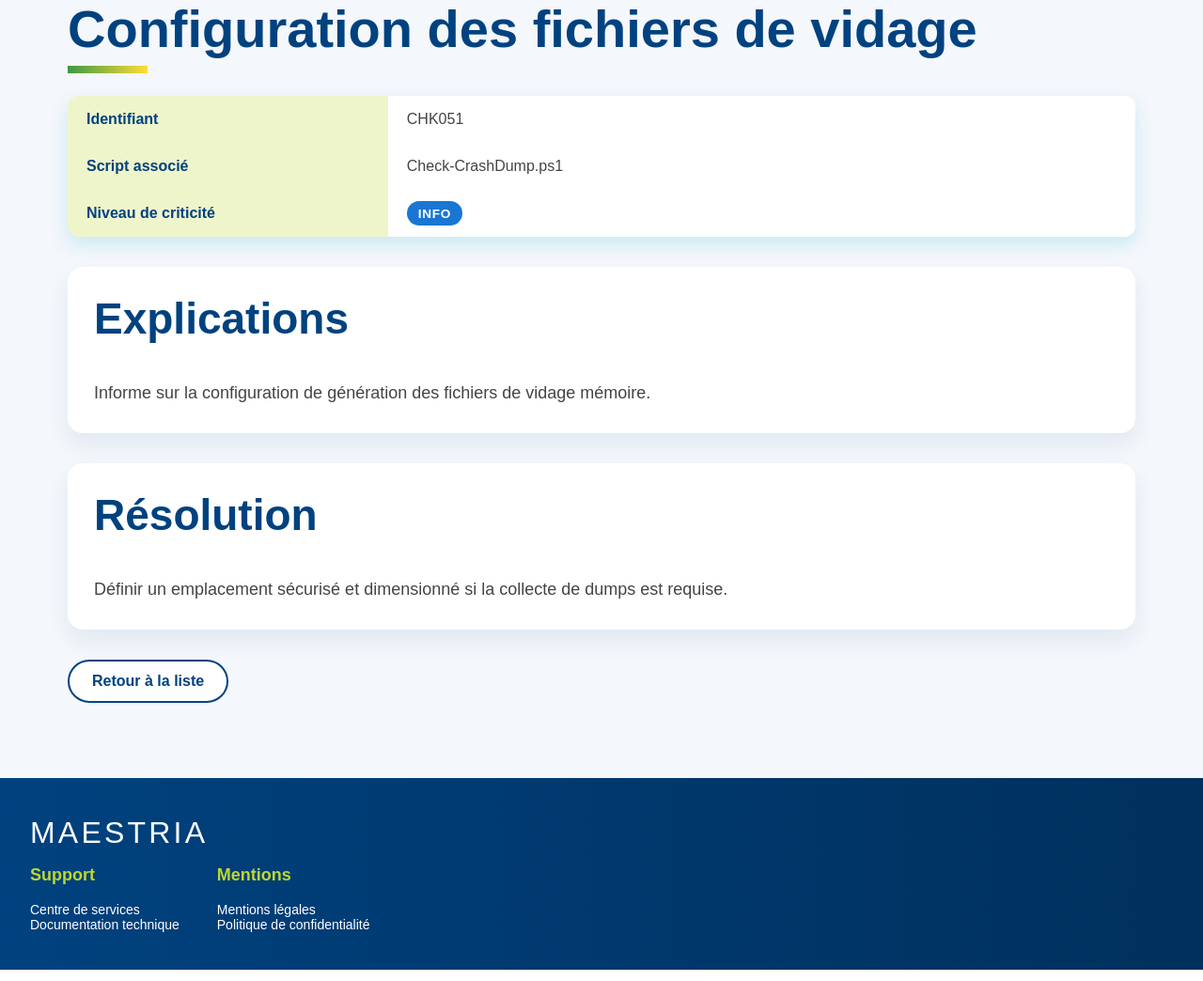
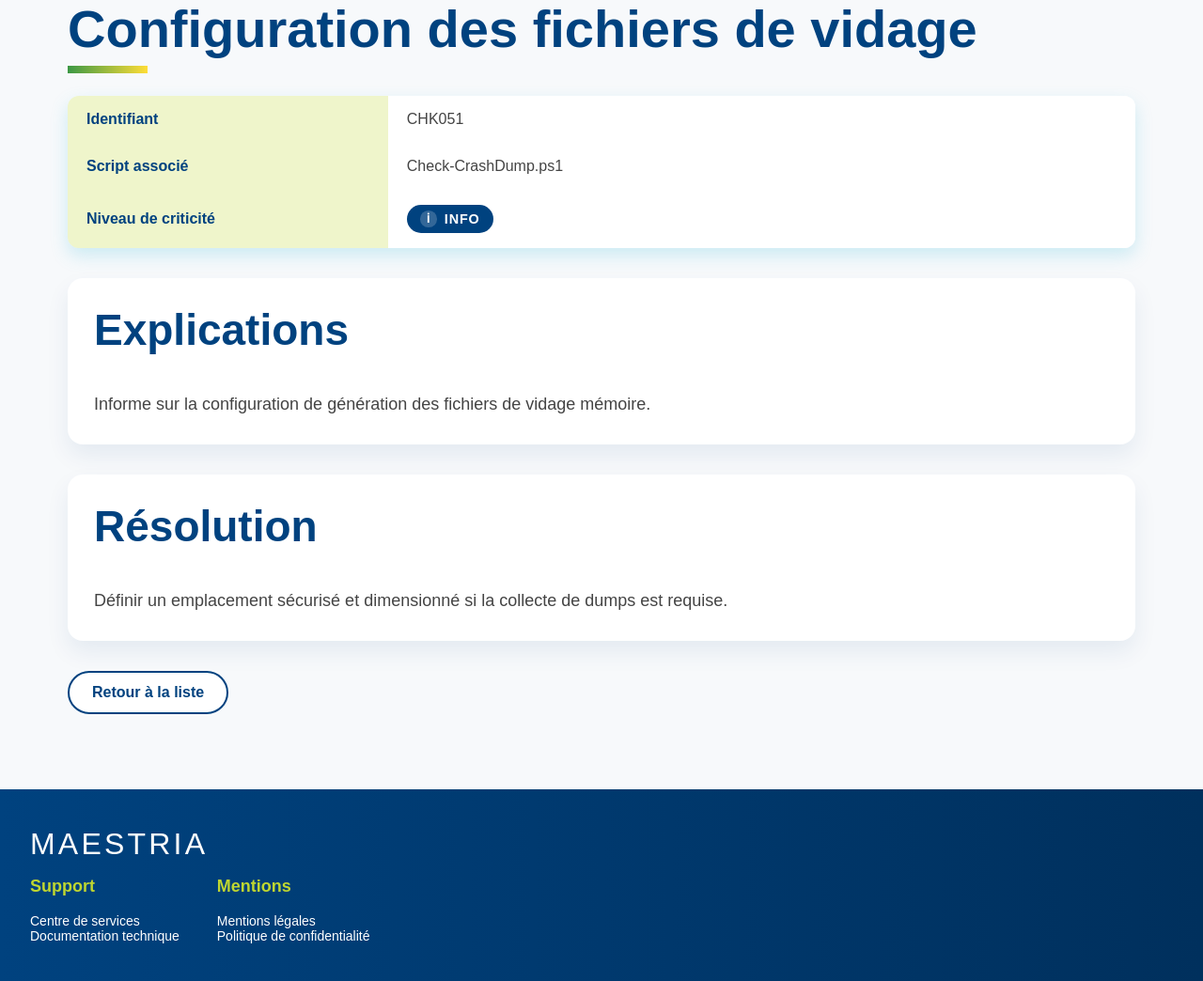
Before and after one commit to guilbonlebon/Docs-CC, a PHP site: page /checks/crash_dump.html in a window 1280 px wide. Shown: the part 139-1183 px from the top of the page at 94% size. Run offline with PHP 8.4, Linux system fonts and the light colour scheme.

Commit message:
Refine Pre-Check control cards styling

```diff
--- a/assets/css/style.css
+++ b/assets/css/style.css
@@ -8,7 +8,14 @@
   --color-blue-light: #4EC3E0;
   --color-blue-dark: #00305D;
   --color-text: #444444;
+  --color-info: #00427F;
+  --color-warning: #FF9800;
+  --color-error: #D32F2F;
+  --color-fatal: #B71C1C;
   --font-main: 'Arial', sans-serif;
+  --card-padding: 1.5rem;
+  --card-radius: 16px;
+  --card-shadow: 0 12px 24px rgba(0, 42, 76, 0.08);
 }
 
 * {
@@ -23,7 +30,7 @@ body {
   margin: 0;
   font-family: var(--font-main);
   color: var(--color-text);
-  background: #F4F7FB;
+  background: #F7F9FB;
 }
 
 .primary-header {
@@ -142,64 +149,272 @@ main {
   box-shadow: 0 0 0 3px rgba(60, 152, 69, 0.2);
 }
 
+/* --------------------------------------------- */
+/* Cartes de contrôle : grille responsive         */
+/* --------------------------------------------- */
 .checks-grid {
   display: grid;
   gap: 1.5rem;
-  grid-template-columns: repeat(auto-fill, minmax(260px, 1fr));
+  grid-template-columns: repeat(auto-fit, minmax(280px, 1fr));
+  margin-bottom: 2.5rem;
 }
 
+/* --------------------------------------------- */
+/* Cartes de contrôle : conteneur principal       */
+/* --------------------------------------------- */
 .check-card {
+  --level-color: var(--color-blue-primary);
   background: #FFFFFF;
-  border-radius: 16px;
-  border-top: 6px solid var(--color-blue-primary);
-  padding: 1.5rem;
-  box-shadow: 0 12px 24px rgba(0, 66, 127, 0.08);
+  border-radius: var(--card-radius);
+  padding: calc(var(--card-padding) + 6px) var(--card-padding) calc(var(--card-padding) * 2.25);
+  box-shadow: var(--card-shadow);
   display: flex;
   flex-direction: column;
-  gap: 0.75rem;
-  transition: transform 0.2s ease, box-shadow 0.2s ease;
+  gap: 1rem;
+  position: relative;
+  overflow: hidden;
+  cursor: pointer;
+  transition: transform 0.25s ease, box-shadow 0.25s ease, filter 0.25s ease;
+}
+
+.check-card::before {
+  content: "";
+  position: absolute;
+  top: 0;
+  left: 0;
+  right: 0;
+  height: 6px;
+  background: var(--level-color);
+}
+
+.check-card > *:not(a) {
+  position: relative;
+  z-index: 2;
+  pointer-events: none;
 }
 
 .check-card:hover {
   transform: translateY(-4px);
-  box-shadow: 0 16px 32px rgba(0, 66, 127, 0.12);
+  box-shadow: 0 18px 38px rgba(0, 66, 127, 0.16);
 }
 
+.check-card:hover::before {
+  filter: brightness(1.05);
+}
+
+.check-card:focus-within {
+  box-shadow: 0 0 0 4px rgba(60, 152, 69, 0.35), var(--card-shadow);
+}
+
+.check-card:focus-within::before {
+  height: 8px;
+}
+
+/* --------------------------------------------- */
+/* Cartes de contrôle : titre et description      */
+/* --------------------------------------------- */
 .check-card h3 {
   margin: 0;
-  font-size: 2.25rem;
-  color: var(--color-green-primary);
+  font-size: 1.375rem;
+  font-weight: 700;
+  color: var(--color-blue-primary);
+  line-height: 1.35;
 }
 
 .check-card p {
   margin: 0;
-  font-size: 1.125rem;
+  font-size: 1rem;
+  color: var(--color-text);
+  line-height: 1.5;
 }
 
+/* --------------------------------------------- */
+/* Badge de niveau avec icônes contextuelles      */
+/* --------------------------------------------- */
 .level-pill {
+  --level-color: var(--color-blue-primary);
   align-self: flex-start;
-  padding: 0.35rem 0.75rem;
-  border-radius: 999px;
-  font-weight: bold;
-  font-size: 0.85rem;
-  text-transform: uppercase;
-  letter-spacing: 0.05em;
-  color: #FFFFFF;
-}
-
-.level-FATAL { background: #B71C1C; }
-.level-ERROR { background: #D32F2F; }
-.level-WARNING { background: #FF9800; }
-.level-INFO { background: #1976D2; }
-
-.check-card a {
-  margin-top: auto;
-  text-decoration: none;
-  font-weight: bold;
-  color: var(--color-blue-primary);
   display: inline-flex;
   align-items: center;
   gap: 0.5rem;
+  padding: 0.4rem 0.9rem;
+  border-radius: 999px;
+  font-weight: 700;
+  font-size: 0.9rem;
+  text-transform: uppercase;
+  letter-spacing: 0.06em;
+  background: var(--level-color);
+  color: #FFFFFF;
+  position: relative;
+  z-index: 2;
+}
+
+.level-pill::before {
+  content: "";
+  width: 1.1rem;
+  height: 1.1rem;
+  border-radius: 50%;
+  background: rgba(255, 255, 255, 0.2);
+  display: flex;
+  align-items: center;
+  justify-content: center;
+  font-size: 0.85rem;
+  line-height: 1;
+  color: #FFFFFF;
+  position: relative;
+}
+
+.level-pill.level-FATAL::before {
+  content: "✖";
+}
+
+.level-pill.level-ERROR::before {
+  content: "!";
+}
+
+.level-pill.level-WARNING::before {
+  content: "⚠";
+}
+
+.level-pill.level-INFO::before {
+  content: "ℹ";
+}
+
+.check-card:has(.level-pill.level-FATAL) {
+  --level-color: var(--color-fatal);
+}
+
+.check-card:has(.level-pill.level-ERROR) {
+  --level-color: var(--color-error);
+}
+
+.check-card:has(.level-pill.level-WARNING) {
+  --level-color: var(--color-warning);
+}
+
+.check-card:has(.level-pill.level-INFO) {
+  --level-color: var(--color-info);
+}
+
+.level-pill.level-FATAL {
+  --level-color: var(--color-fatal);
+}
+
+.level-pill.level-ERROR {
+  --level-color: var(--color-error);
+}
+
+.level-pill.level-WARNING {
+  --level-color: var(--color-warning);
+}
+
+.level-pill.level-INFO {
+  --level-color: var(--color-info);
+}
+
+
+/* --------------------------------------------- */
+/* Lien principal : carte entière cliquable       */
+/* --------------------------------------------- */
+.check-card a {
+  position: absolute;
+  inset: 0;
+  z-index: 1;
+  border-radius: inherit;
+  text-indent: -9999px;
+  overflow: hidden;
+  outline: none;
+}
+
+.check-card a::after {
+  content: attr(data-fr);
+  position: absolute;
+  left: var(--card-padding);
+  right: var(--card-padding);
+  bottom: var(--card-padding);
+  display: inline-flex;
+  justify-content: center;
+  align-items: center;
+  gap: 0.5rem;
+  padding: 0.75rem 1.5rem;
+  border-radius: 999px;
+  border: 2px solid var(--color-green-primary);
+  background: #FFFFFF;
+  color: var(--color-green-primary);
+  font-size: 1rem;
+  font-weight: 700;
+  letter-spacing: 0.02em;
+  text-indent: 0;
+  text-transform: none;
+  transition: background 0.25s ease, color 0.25s ease, box-shadow 0.25s ease, transform 0.25s ease;
+  pointer-events: none;
+}
+
+html[lang="en"] .check-card a::after {
+  content: attr(data-en);
+}
+
+.check-card:hover a::after {
+  background: linear-gradient(90deg, var(--color-green-primary), var(--color-yellow));
+  color: var(--color-blue-primary);
+  box-shadow: 0 10px 18px rgba(60, 152, 69, 0.25);
+  transform: translateY(-2px);
+}
+
+.check-card a:focus-visible::after,
+.check-card a:focus-visible {
+  box-shadow: 0 0 0 4px rgba(60, 152, 69, 0.35);
+}
+
+.check-card a:focus-visible::after {
+  background: linear-gradient(90deg, var(--color-green-primary), var(--color-yellow));
+  color: var(--color-blue-primary);
+}
+
+/* --------------------------------------------- */
+/* Accessibilité : réduction des animations       */
+/* --------------------------------------------- */
+@media (prefers-reduced-motion: reduce) {
+  .check-card,
+  .check-card a::after {
+    transition-duration: 0.01ms !important;
+    transition-delay: 0ms !important;
+  }
+}
+
+/* --------------------------------------------- */
+/* Responsivité spécifique aux cartes             */
+/* --------------------------------------------- */
+@media (min-width: 1200px) {
+  .checks-grid {
+    grid-template-columns: repeat(4, minmax(0, 1fr));
+  }
+}
+
+@media (max-width: 1024px) {
+  .checks-grid {
+    grid-template-columns: repeat(2, minmax(0, 1fr));
+  }
+}
+
+@media (max-width: 640px) {
+  .checks-grid {
+    grid-template-columns: 1fr;
+  }
+
+  .check-card {
+    padding-bottom: calc(var(--card-padding) * 2.75);
+    text-align: center;
+  }
+
+  .check-card h3,
+  .check-card p {
+    text-align: center;
+  }
+
+  .level-pill {
+    align-self: center;
+  }
 }
 
 .info-table {
```
